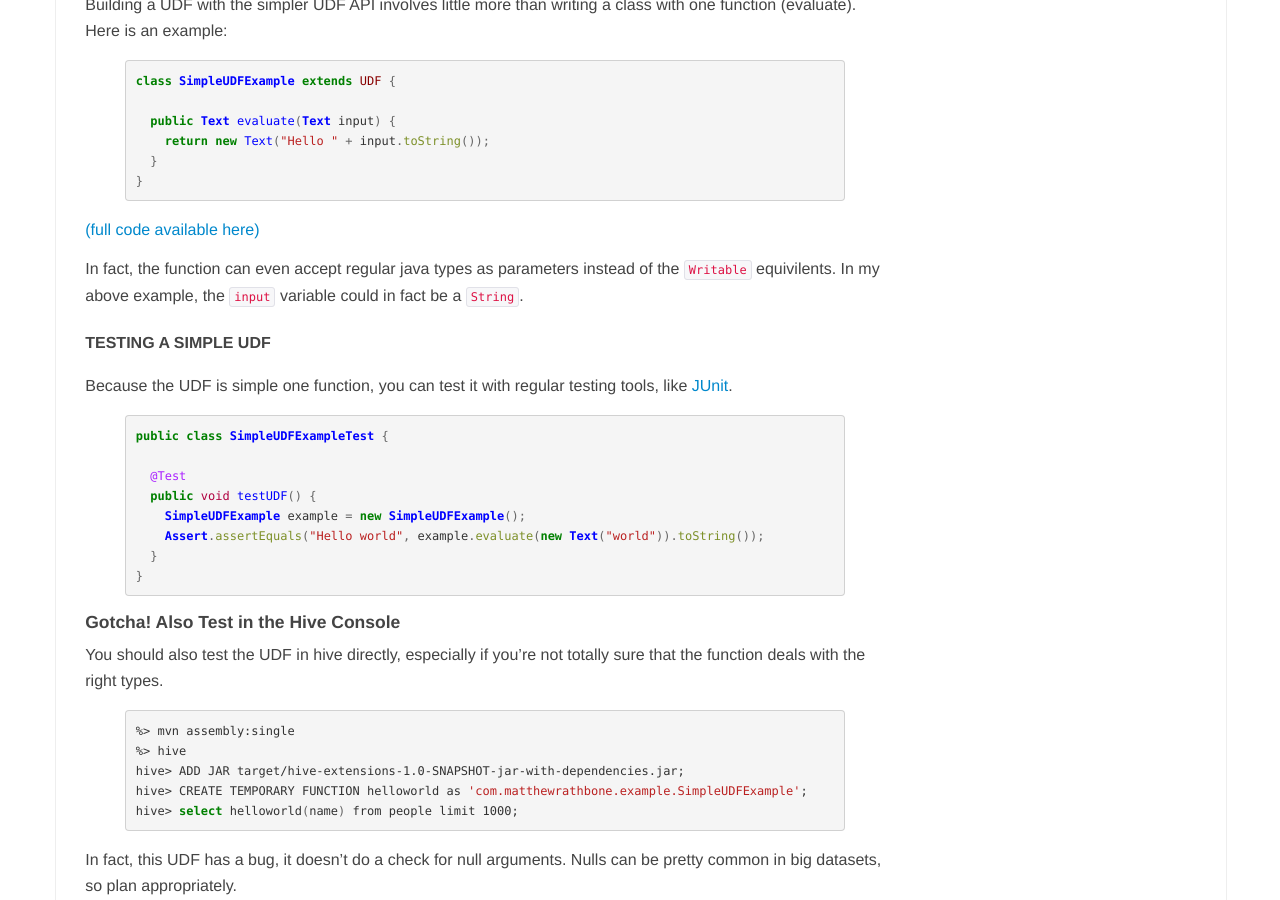
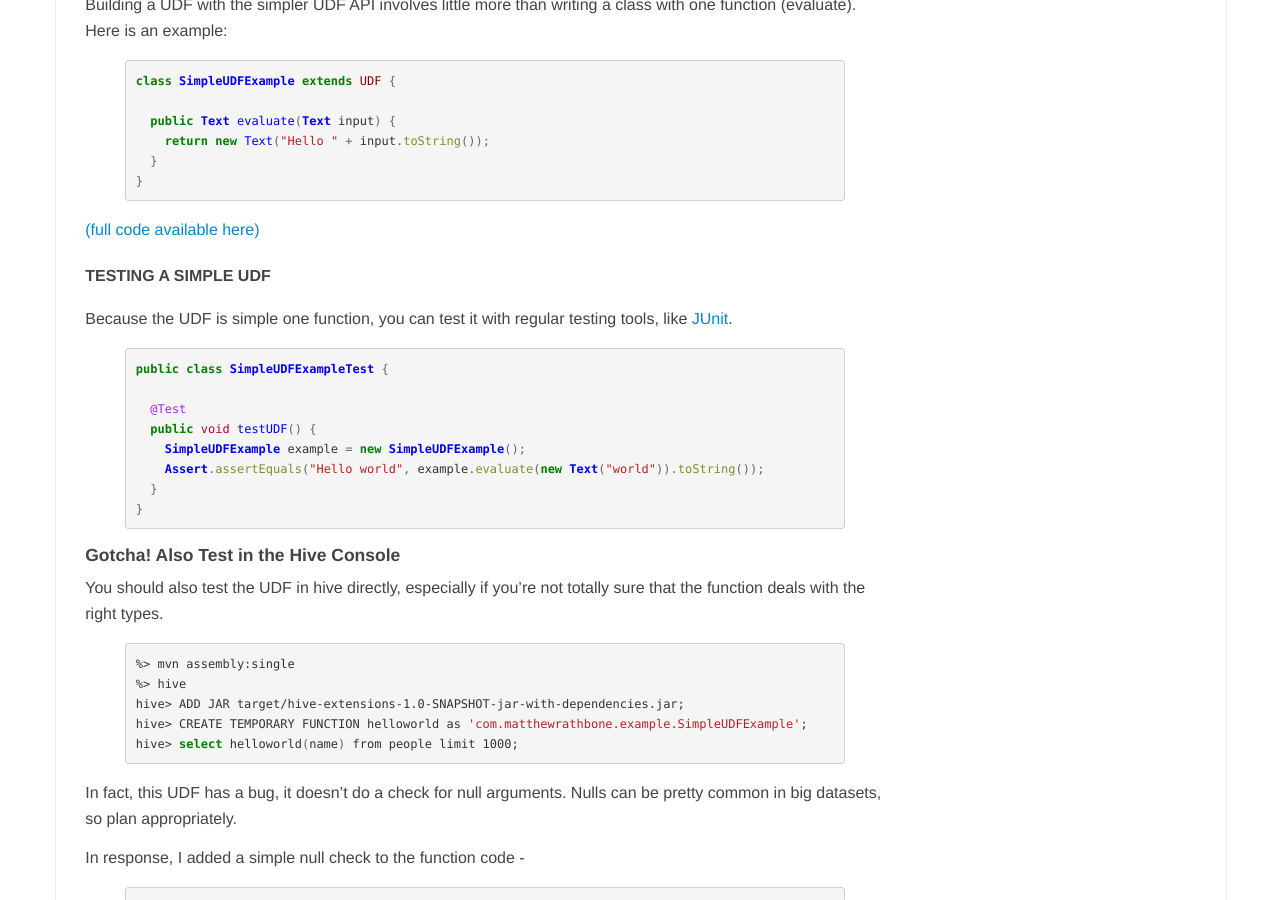
Before and after one commit to rathboma/rathboma.github.com, a Jekyll site: the page built from _posts/2013-08-10-guide-to-writing-hive-udfs.md, in a window 1280 px wide and 900 px high, scrolled down 759 px. Built offline with Jekyll 4.4.1, drawn with Linux system fonts in a browser that asks for light colours; comment, search, counter and statistics services are not loaded; some of the changed lines change nothing that is shown; some of the changed text lies outside the part shown.

Commit message:
spell check

```diff
--- a/_posts/2013-08-10-guide-to-writing-hive-udfs.md
+++ b/_posts/2013-08-10-guide-to-writing-hive-udfs.md
@@ -1,7 +1,7 @@
 ---
 title: Writing User Defined Functions (UDFs) for Apache Hive
 layout: post
-description: a walkthrough (with code) of writing user defined functions (UDFs) for Apache Hive. There are two APIs, so my walkthrough will include examples for both.
+description: a walk-through (with code) of writing user defined functions (UDFs) for Apache Hive. There are two APIs, so my walkthrough will include examples for both.
 subject: hadoop
 tags:
 - hive
@@ -37,8 +37,6 @@
 {% endhighlight %}
 
 [(full code available here)][code]
-
-In fact, the function can even accept regular java types as parameters instead of the `Writable` equivilents. In my above example, the `input` variable could in fact be a `String`.
 
 ### Testing a simple UDF
 
@@ -255,7 +253,7 @@
 Hopefully this article has given you an idea of how to extend Hive with custom functions.
 
 Although I ignored them in this article, there are also [User Defined Aggregation Functions (UDAF)][udaf] which allow the processing and aggregation of many rows in a single function.
-If you're interested in learning more, there are a [few][case-study] [resources][adaltas] online on this topic which can help.
+If you're interested in learning more, there are a [few][case-study] [resources][adaltas] on-line on this topic which can help.
 
 Also worth a note is the [Apache Hive Book from O'Reilly][book] which contains brief tutorials and code samples for both UDFs and UDAFs, and at the very least gives you a good idea of how to structure these functions, what exceptions you should use, and what types you should return.
 
```
